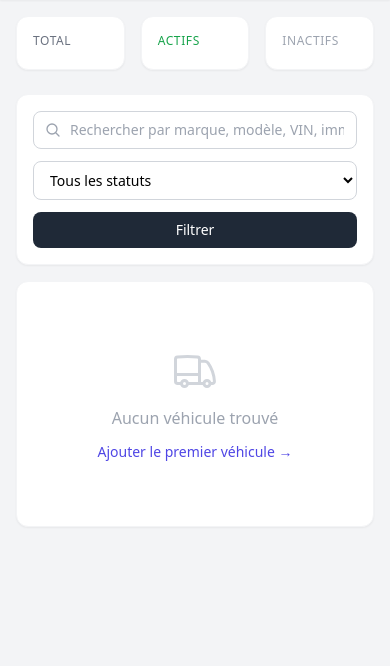
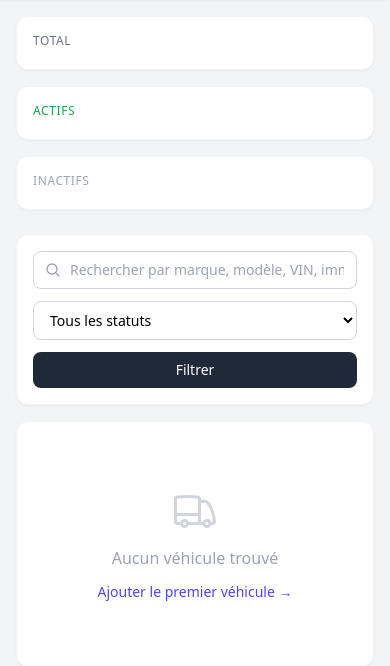
Before and after one commit to MaxL34/m-motors, a FastAPI app: template app/templates/admin/vehicles/list.html in a window 390 px wide. Shown: the part 64-730 px from the top of the page. Run offline with FastAPI, Linux system fonts and the light colour scheme; the template is opened without the code that fills it, so the values that code supplies are empty; parts of the project's set-up code (start-up, migrations or seed data) failed here and were passed over; some libraries are stand-ins or nearby versions.

Commit message:
Fix: make admin tables and counters responsive on mobile

```diff
--- a/app/templates/admin/customer_files/list.html
+++ b/app/templates/admin/customer_files/list.html
@@ -84,6 +84,7 @@
 {% if files_with_progress %}
 <div class="bg-white rounded-2xl shadow-sm border border-gray-100 overflow-hidden"
      x-data="{ deleteFileId: null, deleteFileName: '', deletionReason: '' }">
+    <div class="overflow-x-auto">
     <table class="w-full text-sm">
         <thead class="bg-gray-50 border-b border-gray-100">
             <tr>
@@ -146,6 +147,7 @@
             {% endfor %}
         </tbody>
     </table>
+    </div>
 
     <!-- Modal confirmation suppression -->
     <div x-show="deleteFileId !== null" x-cloak
--- a/app/templates/admin/vehicles/list.html
+++ b/app/templates/admin/vehicles/list.html
@@ -17,7 +17,7 @@
 {% block content %}
 
 <!-- Compteurs -->
-<div class="grid grid-cols-3 gap-4 mb-6">
+<div class="grid grid-cols-1 sm:grid-cols-3 gap-4 mb-6">
     <div class="bg-white rounded-xl p-4 shadow-sm border border-gray-100">
         <p class="text-xs font-medium text-gray-500 uppercase tracking-wider">Total</p>
         <p class="text-2xl font-bold text-gray-900 mt-1">{{ counts.total }}</p>
```
